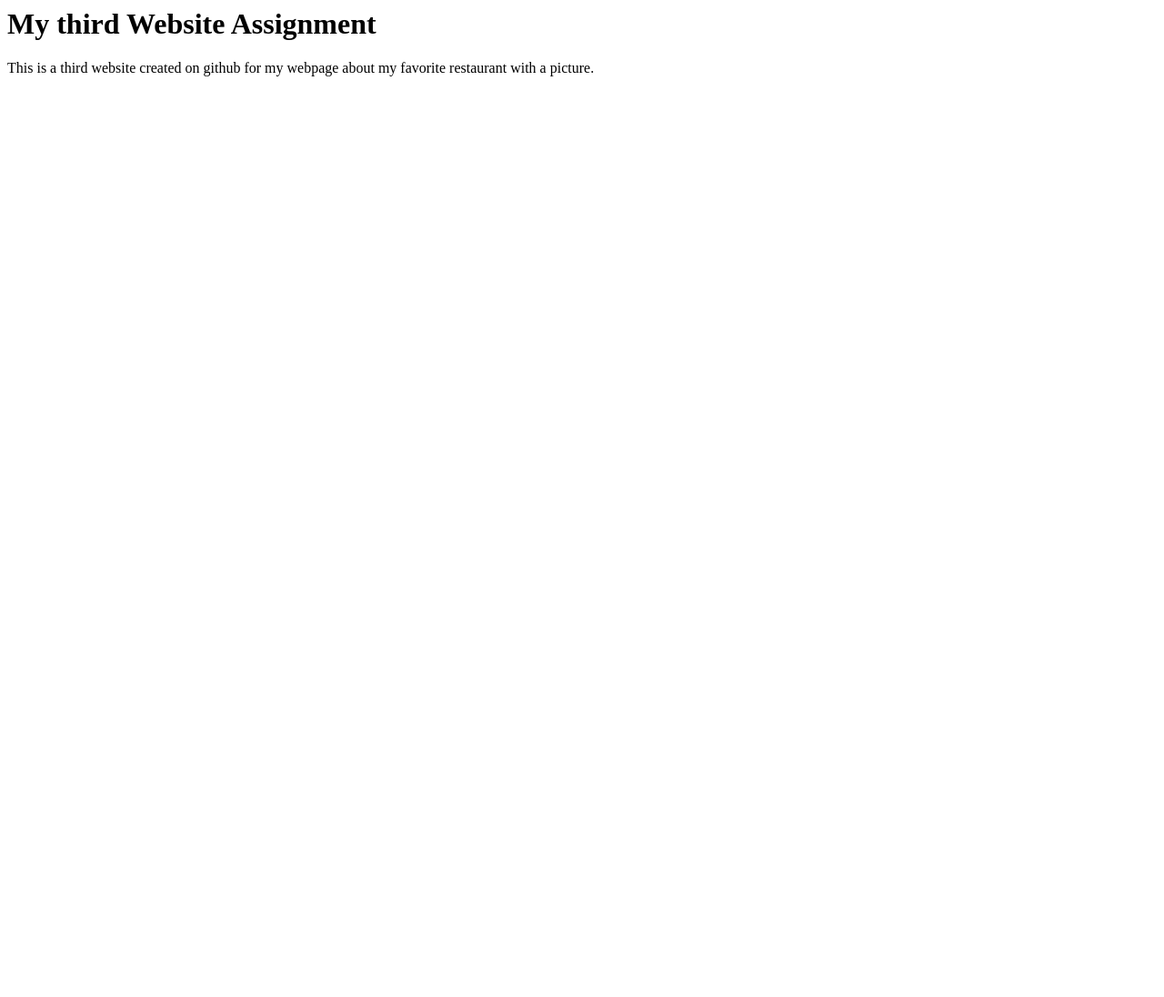
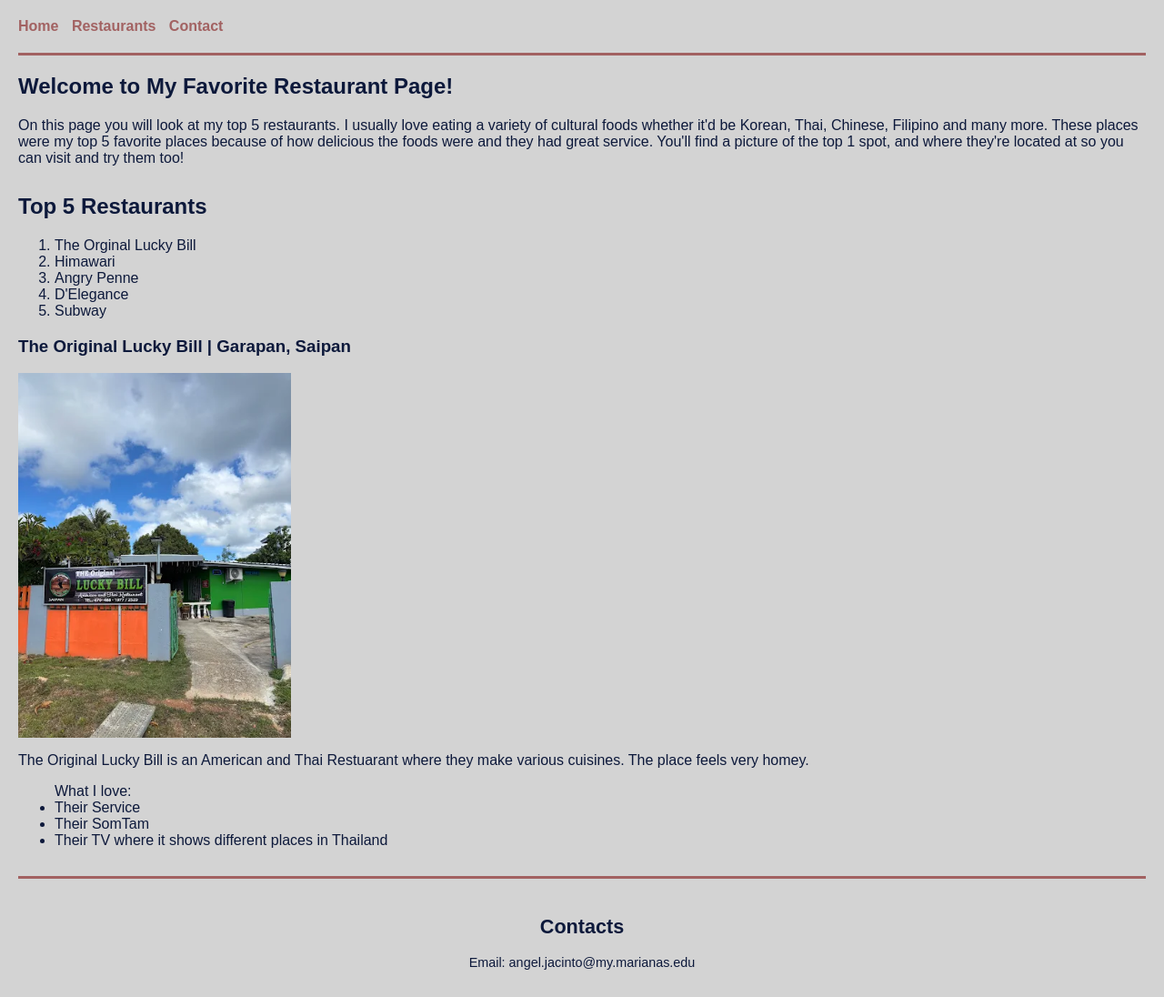
Before and after one commit to AnchelChoy/wk3_assignment_1, a plain HTML site: page index.html in a window 1280 px wide. Shown: the whole page at 91% size. Before the commit the page ends 800 px from the top, so only its background shows below. Drawn offline with Linux system fonts and the light colour scheme.

Commit message:
fixed my coding for the webpage

```diff
--- a/index.html
+++ b/index.html
@@ -1,9 +1,63 @@
-<html>
+<!DOCTYPE html>
+<html lang="en">
   <head>
-    <title>My third Website</title>
+    <meta charset="UTF-8"
+    <meta name="viewport" content="width=device-widthm initial scale=1.0">
+    <title>My Favorite Restaurant</title>
+    <style>
+      body {font-family: Arial, sans-serif; margin: 20px; background-color: #d3d3d3;}
+      nav ul { list-style-type: none; padding: 0;}
+      nav li { display: inline; margin-right: 10px;}
+      nav a {color: #7a05058c; text-decoration: none; font-weight: bold;}
+      nav a:hover {color: #570a0a;}
+      section { margin-bottom: 30px; color:#0d193b; }
+      img { width: 300px; height: auto; display: block; margin-bottom: 10px; }
+      footer { margin-top: 40px; text-align: center; font-size: 0.9em;}
+      hr {border: none; height: 3px; background-color: #7a05058c; margin: 20px 0}
+    </style>
   </head>
   <body>
-    <h1>My third Website Assignment</h1>
-    <p>This is a third website created on github for my webpage about my favorite restaurant with a picture.</p>
-  </body>
+    <nav>
+        <ul>
+            <li><a href="#home">Home</a></li>
+            <li><a href="#restaurants">Restaurants</a></li>
+            <li><a href="#contact">Contact</a></li>
+        </ul>
+    </nav>
+    <hr>
+    <section id="home">
+        <h1>Welcome to My Favorite Restaurant Page!</h1>
+        <div>
+          <p>On this page you will look at my top 5 restaurants. I usually love eating a variety of cultural foods whether it'd be Korean, Thai, Chinese, Filipino and many more. These places were my top 5 favorite places because of how delicious the foods were and they had great service. You'll find a picture of the top 1 spot, and where they're located at so you can visit and try them too!</p>
+        </div>
+    </section>
+    <section id="restaurants">
+        <h2>Top 5 Restaurants</h2>
+        <ol>
+          <li>The Orginal Lucky Bill</li>
+          <li>Himawari</li>
+          <li>Angry Penne</li>
+          <li>D'Elegance</li>
+          <li>Subway</li>
+        </ol>
+        <article>
+            <h3>The Original Lucky Bill | Garapan, Saipan</h3>
+            <img src="images/luckybillplace.webp" alt="The Original Lucky Bill Place">
+            <p>The Original Lucky Bill is an American and Thai Restuarant where they make various cuisines. The place feels very homey.</p>
+            <ul>
+            What I love:
+                <li>Their Service</li>
+                <li>Their SomTam</li>
+                <li>Their TV where it shows different places in Thailand</li>
+            </ul>
+        </article>
+        </section>
+    <hr>
+<footer>
+    <section id="contact">
+        <h2>Contacts</h2>
+        <p>Email: angel.jacinto@my.marianas.edu</p>
+    </section>
+</footer>
+</body>
 </html>
```
Also changed, not shown: images/luckybillplace.webp (added).
